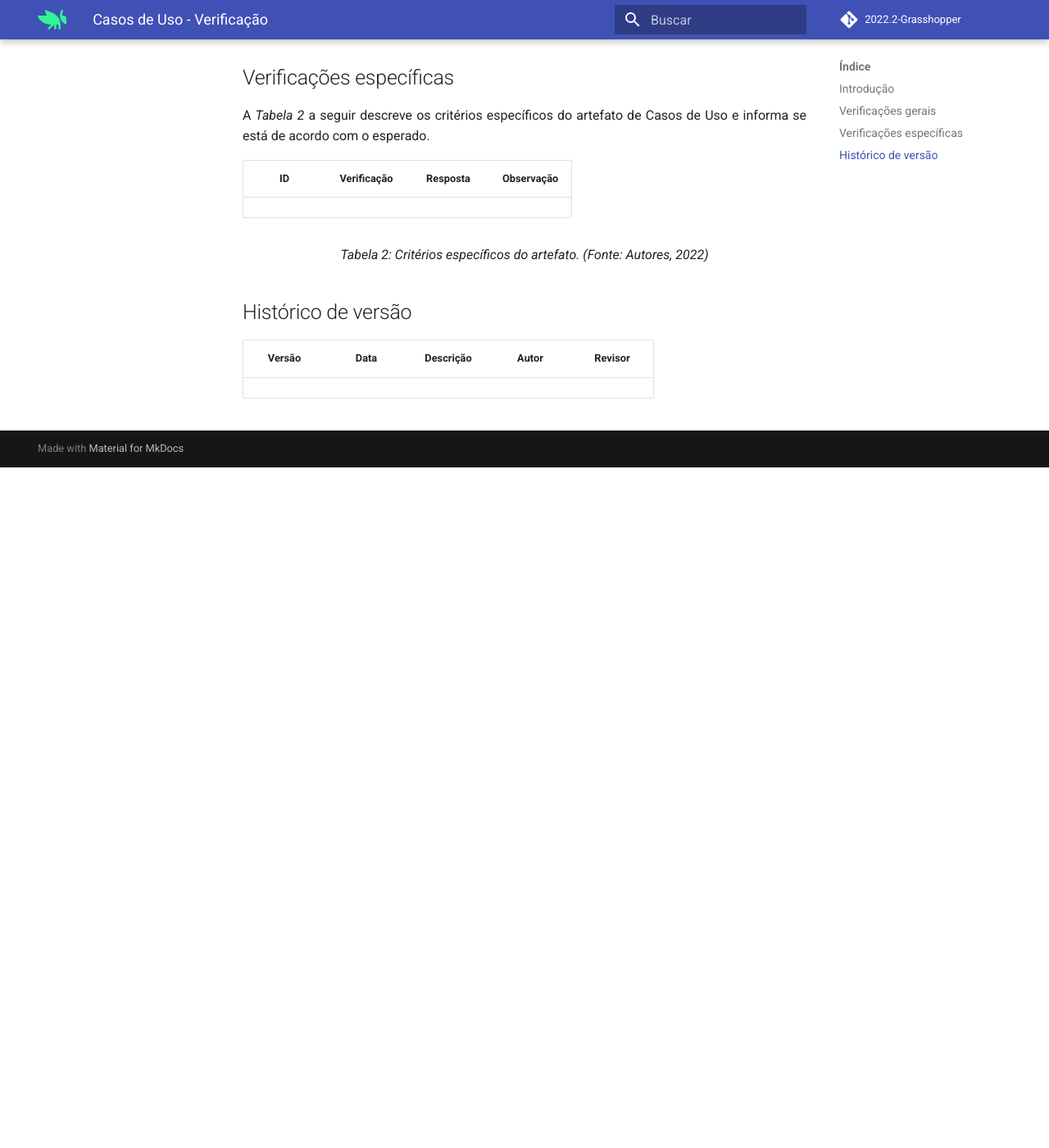
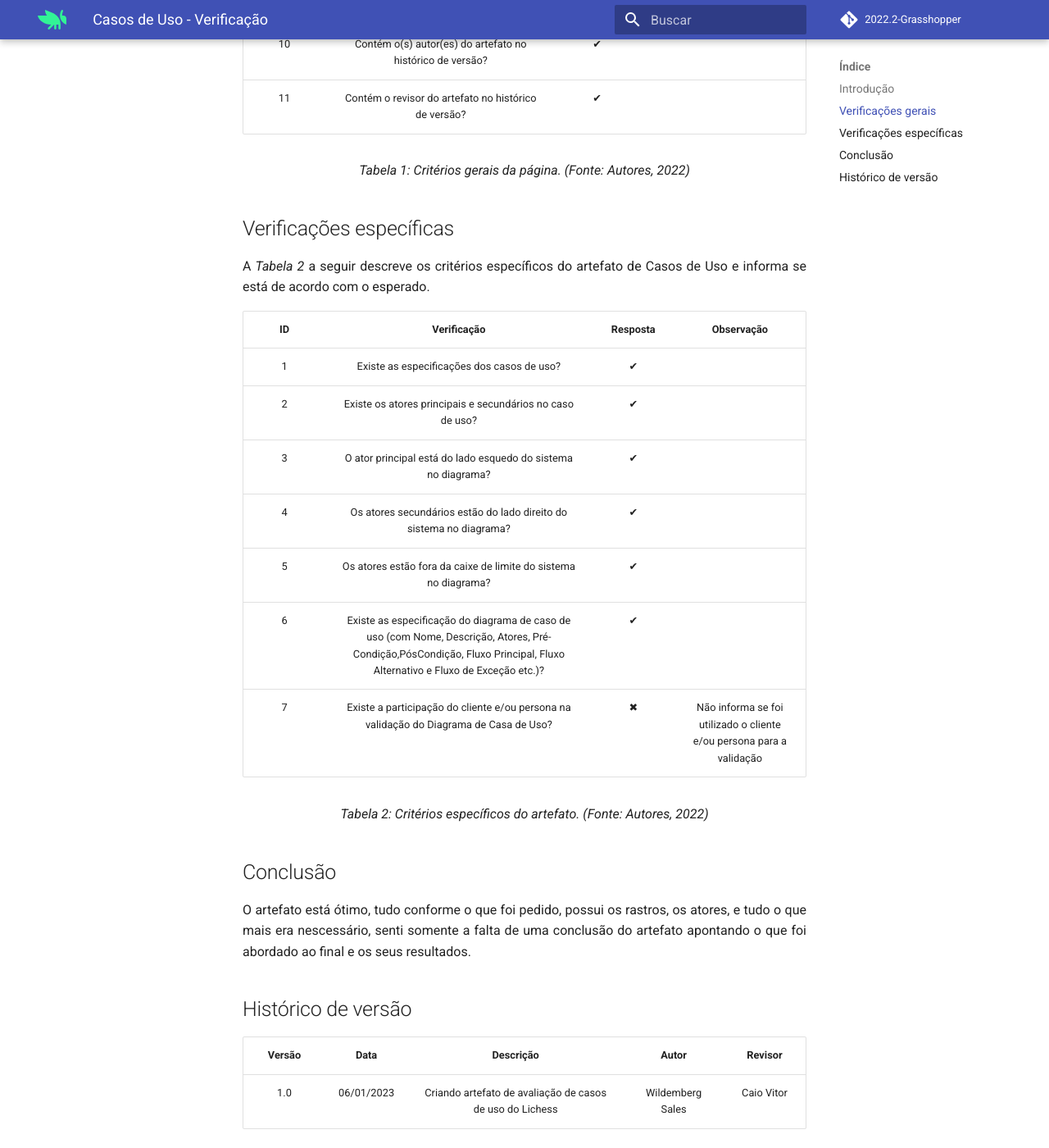
Before and after one commit to Requisitos-de-Software/2022.2-Grasshopper, an MkDocs documentation site: the page built from docs/analise-de-requisitos/verificacao/testePiloto-Lichess/casos-de-uso-Lichess.md, in a window 1280 px wide and 1400 px high, scrolled down 1173 px. Shown: the whole window at 82% size. Built offline with MkDocs 1.6.1 and Material for MkDocs 9.7.7, drawn with Linux system fonts in a browser that asks for light colours; comment, search, counter and statistics services are not loaded; before the commit the page ends 1743 px from its top, so only the background shows below that; some of the changed text lies outside the part shown.

Commit message:
Criando artefato de avaliação de casos de uso do Lichess

```diff
--- a/docs/analise-de-requisitos/verificacao/testePiloto-Lichess/casos-de-uso-Lichess.md
+++ b/docs/analise-de-requisitos/verificacao/testePiloto-Lichess/casos-de-uso-Lichess.md
@@ -10,11 +10,11 @@
 | :--: | :-------: | :------: | :------------: |
 | 1 | Contém um texto fazendo introdução ao artefato? | ✔ |  |
 | 2 | Os textos estão ortograficamente corretos? | ✔ |  |
-| 3 | Os textos estão em formato justificado?<br><i>&lt;p align="justify"&gt;&lt;/p&gt;</i> | ✖ |  |
+| 3 | Os textos estão em formato justificado?<br><i>&lt;p align="justify"&gt;&lt;/p&gt;</i> | ✔ |  |
 | 4 | As tabelas e/ou figuras contém legenda (título e fonte)? | ✔ |  |
-| 5 | As legendas das figuras e tabelas estão conforme padrão?<br><i>&lt;figcaption align="center"&gt;&lt;/figcaption&gt;</i> | ✖ |  |
-| 6 | As tabelas e/ou figuras são chamadas dentro dos textos? | ✖ |  |
-| 7 | As seções seguem uma hierarquia de títulos correta? | ✔ |  |
+| 5 | As legendas das figuras e tabelas estão conforme padrão?<br><i>&lt;figcaption align="center"&gt;&lt;/figcaption&gt;</i> | ✔ |  |
+| 6 | As tabelas e/ou figuras são chamadas dentro dos textos? | ✔ |  |
+| 7 | As seções seguem uma hierarquia de títulos correta? | ✔ | Faltou somente a conclusão no artefato. |
 | 8 | Possui um histórico de versão conforme o padrão? | ✔ |  |
 | 9 | As versões do histórico seguem a partir do 1.0? | ✔ |  |
 | 10 | Contém o(s) autor(es) do artefato no histórico de versão? | ✔ |  |
@@ -27,10 +27,21 @@
 
 | ID | Verificação | Resposta | Observação |
 |:---:|:---:|:---:|:---:|
+| 1 | Existe as especificações dos casos de uso? | ✔ | |
+| 2 | Existe os atores principais e secundários no caso de uso? | ✔ | |
+| 3 | O ator principal está do lado esquedo do sistema no diagrama? | ✔ | |
+| 4 | Os atores secundários estão do lado direito do sistema no diagrama? | ✔ | |
+| 5 | Os atores estão fora da caixe de limite do sistema no diagrama? | ✔ | |
+| 6 | Existe as especificação do diagrama de caso de uso (com Nome, Descrição, Atores, Pré-Condição,PósCondição, Fluxo Principal, Fluxo Alternativo e Fluxo de Exceção etc.)? | ✔ | |
+| 7 | Existe a participação do cliente e/ou persona na validação do Diagrama de Casa de Uso? | ✖ | Não informa se foi utilizado o cliente e/ou persona para a validação |
 
 <figcaption align="center">Tabela 2: Critérios específicos do artefato. (Fonte: Autores, 2022)</figcaption>
 
+## Conclusão
+
+<p align="justify">O artefato está ótimo, tudo conforme o que foi pedido, possui os rastros, os atores, e tudo o que mais era nescessário, senti somente a falta de uma conclusão do artefato apontando o que foi abordado ao final e os seus resultados.</p>
 
 ## Histórico de versão
 | Versão | Data | Descrição | Autor | Revisor |
 | :----: | :--: | :-------: | :---: | :-----: |
+| 1.0 | 06/01/2023 | Criando artefato de avaliação de casos de uso do Lichess | Wildemberg Sales | Caio Vitor |
```
